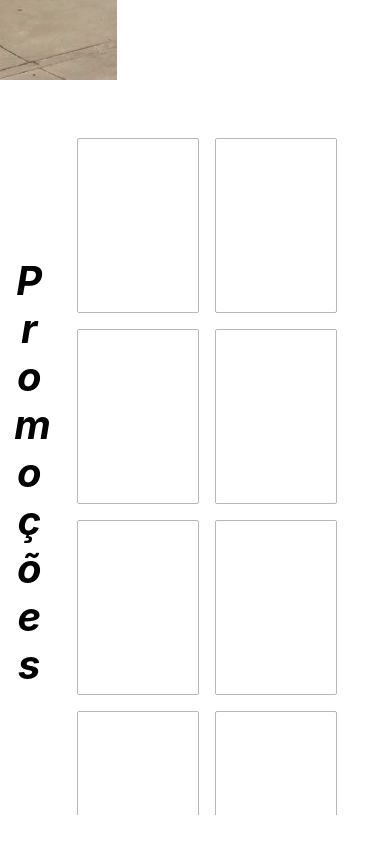
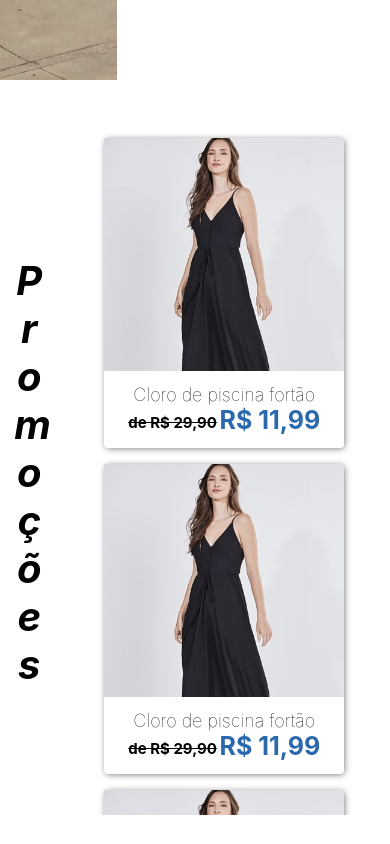
Before and after one commit to jhonatanllima/more-pools, a React (Create React App) app: page / in a window 390 px wide. Shown: the part 1540-2384 px from the top of the page. Built offline with nearby package versions, Linux system fonts and the light colour scheme.

Commit message:
Adjust CardProducts responsive

```diff
--- /dev/null
+++ b/src/components/CardProducts/data.js
@@ -0,0 +1,59 @@
+import cardImage from '../../assets/images/mocaVestido.jpg'
+
+export default [
+  {
+  id:0,
+  img: cardImage,
+  alt: 'moça do vestido preto',
+  title: 'Cloro de piscina fortão',
+  oldPrice: 'de R$ 29,90',
+  newPrice:'R$ 11,99'
+},
+
+{
+  id:1,
+  img: cardImage,
+  alt: 'moça do vestido preto',
+  title: 'Cloro de piscina fortão',
+  oldPrice: 'de R$ 29,90',
+  newPrice:'R$ 11,99'
+},
+
+{
+  id:2,
+  img: cardImage,
+  alt: 'moça do vestido preto',
+  title: 'Cloro de piscina fortão',
+  oldPrice: 'de R$ 29,90',
+  newPrice:'R$ 11,99'
+},
+
+{
+  id:3,
+  img: cardImage,
+  alt: 'moça do vestido preto',
+  title: 'Cloro de piscina fortão',
+  oldPrice: 'de R$ 29,90',
+  newPrice:'R$ 11,99'
+},
+
+{
+  id:4,
+  img: cardImage,
+  alt: 'moça do vestido preto',
+  title: 'Cloro de piscina fortão',
+  oldPrice: 'de R$ 29,90',
+  newPrice:'R$ 11,99'
+},
+
+{
+  id:5,
+  img: cardImage,
+  alt: 'moça do vestido preto',
+  title: 'Cloro de piscina fortão',
+  oldPrice: 'de R$ 29,90',
+  newPrice:'R$ 11,99'
+},
+
+
+]
--- a/src/components/CardProducts/index.tsx
+++ b/src/components/CardProducts/index.tsx
@@ -1,31 +1,27 @@
 import React from 'react'
 
-import { Container, Card } from './styles'
+import data from './data.js'
+
+import { Container, Card, TopContent, FooterContent } from './styles'
 
 const CardProducts: React.FC = () => {
   return (
     <Container>
-      <Card />
-      <Card />
-      <Card />
-      <Card />
-      <Card />
-      <Card />
-      <Card />
-      <Card />
-      <Card />
-      <Card />
-      <Card />
-      <Card />
-      <Card />
-      <Card />
-      <Card />
-      <Card />
-      <Card />
-      <Card />
-      <Card />
-      <Card />
-      <Card />
+      {data.map(content => (
+        <Card>
+          <TopContent key={content.id}>
+            <img src={content.img} alt={content.alt} />
+          </TopContent>
+
+          <FooterContent>
+            <h4>{content.title}</h4>
+            <div>
+              <h3>{content.oldPrice}</h3>
+              <h2>{content.newPrice}</h2>
+            </div>
+          </FooterContent>
+        </Card>
+      ))}
     </Container>
   )
 }
--- a/src/components/CardProducts/styles.ts
+++ b/src/components/CardProducts/styles.ts
@@ -8,6 +8,8 @@ export const Container = styled.div`
 
   display: flex;
   flex-wrap: wrap;
+  align-items: center;
+  justify-content: center;
 
   @media (max-width: 1024px) {
     overflow-y: auto;
@@ -15,14 +17,90 @@ export const Container = styled.div`
 `
 
 export const Card = styled.div`
-  width: 140px;
-  height: 170px;
+  width: 170px;
+  height: 270px;
   margin: 8px 8px;
-  border-radius: 2px;
-  border: 1px solid ${colors.fadedGrey};
+  border-radius: 4px;
+
+  box-shadow: 1px 1px 7px -1px rgba(102, 102, 102, 1);
 
   @media (max-width: 1024px) {
-    width: 122px;
-    height: 175px;
+    width: 240px;
+    height: 310px;
+  }
+
+  :hover {
+    cursor: pointer;
   }
 `
+export const TopContent = styled.div`
+  width: 100%;
+  height: 75%;
+
+  display: flex;
+  align-items: center;
+  justify-content: center;
+
+  background: ${colors.backGrey};
+
+  img {
+    width: 100%;
+    height: 100%;
+
+    object-fit: cover;
+  }
+`
+
+export const FooterContent = styled.div`
+  width: 100%;
+  height: 25%;
+
+  display: flex;
+  align-items: center;
+  flex-direction: column;
+  justify-content: center;
+
+  h4 {
+    font-size: 15px;
+    font-weight: lighter;
+
+    @media (max-width: 1024px) {
+      font-size: 18px;
+    }
+  }
+
+  div {
+    width: 100%;
+    height: auto;
+    padding: 0px 12%;
+
+    display: flex;
+    align-items: center;
+    justify-content: space-between;
+
+    h3 {
+      margin-top: 5px;
+
+      font-size: 10px;
+      text-decoration: line-through;
+    }
+
+    h2 {
+      font-size: 15px;
+
+      color: ${colors.primaryColor};
+    }
+
+    @media (max-width: 1024px) {
+      padding: 0px 10%;
+
+      h3 {
+        font-size: 15px;
+      }
+
+      h2 {
+        font-size: 25px;
+      }
+    }
+  }
+`
```
Also changed, not shown: src/assets/images/mocaVestido.jpg (added), 15 other files (tests, documents, lock files or other folders).
